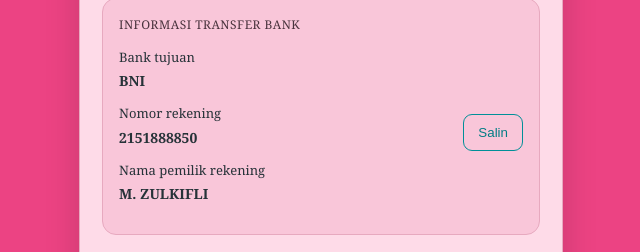
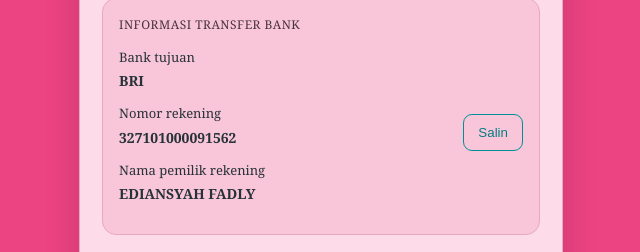
Before and after one commit to mrvinprntn-bot/isiulangastroqoradigital, a plain HTML site: page index.html in a window 1280 px wide. Shown: the part 418-670 px from the top of the page, without its empty margins (319-959 px from the left). Drawn offline with Linux system fonts and the light colour scheme.

Commit message:
Add files via upload

```diff
--- a/index.html
+++ b/index.html
@@ -257,20 +257,20 @@ input:focus { border-color: #D64D83; }
 
         <div class="bank-info">
             Bank tujuan
-            <strong>BNI</strong>
+            <strong>BRI</strong>
         </div>
 
         <div class="account-row">
             <div class="bank-info">
                 Nomor rekening
-                <strong id="rekening">2151888850</strong>
+                <strong id="rekening">327101000091562</strong>
             </div>
             <button class="copy-btn" onclick="copyRekening()">Salin</button>
         </div>
 
         <div class="bank-info">
             Nama pemilik rekening
-            <strong>M. ZULKIFLI</strong>
+            <strong>EDIANSYAH FADLY</strong>
         </div>
     </section>
 
```
